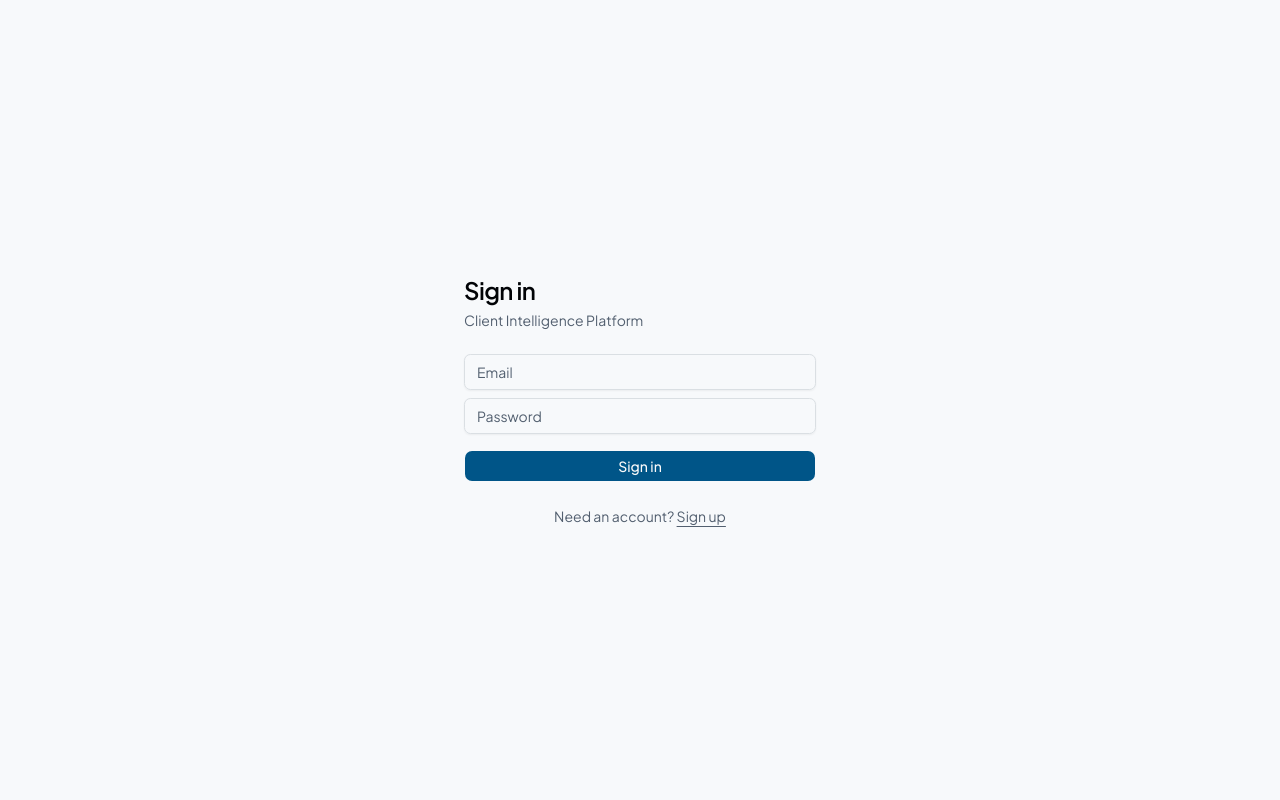
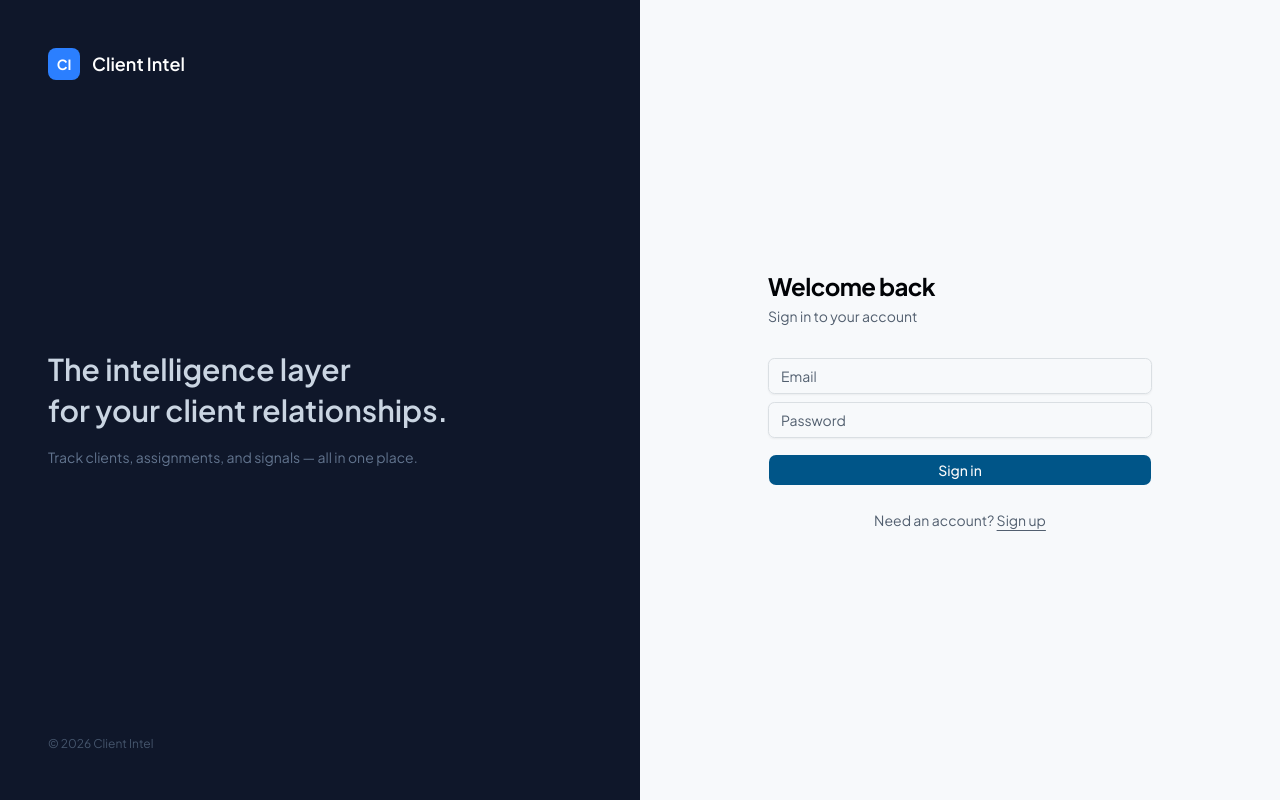
Before and after one commit to artzavala/RW3-Marketing, a Next.js app: page /sign-in in a window 1280 px wide. Built offline with nearby package versions, Linux system fonts and the light colour scheme.

Commit message:
feat(ui): redesign auth pages — split-panel navy/white layout
Co-Authored-By: Claude Sonnet 4.6 <noreply@anthropic.com>

```diff
--- a/src/app/(auth)/sign-in/page.tsx
+++ b/src/app/(auth)/sign-in/page.tsx
@@ -33,11 +33,30 @@ export default function SignInPage() {
   }
 
   return (
-    <div className="flex min-h-screen items-center justify-center bg-background">
-      <div className="w-full max-w-sm space-y-6 px-4">
-        <div className="space-y-1">
-          <h1 className="text-2xl font-semibold tracking-tight">Sign in</h1>
-          <p className="text-sm text-muted-foreground">Client Intelligence Platform</p>
+    <div className="flex min-h-screen">
+      {/* Left panel — navy brand */}
+      <div className="hidden lg:flex lg:w-1/2 bg-[#0F172A] flex-col justify-between p-12">
+        <div className="flex items-center gap-3">
+          <div className="h-8 w-8 rounded-lg bg-blue-500 flex items-center justify-center">
+            <span className="text-white font-bold text-sm">CI</span>
+          </div>
+          <span className="text-white font-semibold text-lg">Client Intel</span>
+        </div>
+        <div>
+          <p className="text-slate-300 text-3xl font-semibold leading-snug">
+            The intelligence layer<br />for your client relationships.
+          </p>
+          <p className="text-slate-500 mt-4 text-sm">Track clients, assignments, and signals — all in one place.</p>
+        </div>
+        <p className="text-slate-600 text-xs">© 2026 Client Intel</p>
+      </div>
+
+      {/* Right panel — form */}
+      <div className="flex flex-1 flex-col items-center justify-center bg-background px-6 py-12">
+        <div className="w-full max-w-sm">
+          <div className="mb-8">
+            <h1 className="text-2xl font-bold tracking-tight">Welcome back</h1>
+            <p className="text-muted-foreground mt-1 text-sm">Sign in to your account</p>
           </div>
           <form onSubmit={handleSubmit} className="space-y-4">
             <div className="space-y-2">
@@ -63,7 +82,7 @@ export default function SignInPage() {
               {loading ? 'Signing in…' : 'Sign in'}
             </Button>
           </form>
-        <p className="text-center text-sm text-muted-foreground">
+          <p className="text-center text-sm text-muted-foreground mt-6">
             Need an account?{' '}
             <Link href="/sign-up" className="underline underline-offset-4">
               Sign up
@@ -71,5 +90,6 @@ export default function SignInPage() {
           </p>
         </div>
       </div>
+    </div>
   )
 }
--- a/src/app/(auth)/sign-up/page.tsx
+++ b/src/app/(auth)/sign-up/page.tsx
@@ -37,8 +37,27 @@ export default function SignUpPage() {
 
   if (done) {
     return (
-      <div className="flex min-h-screen items-center justify-center bg-background">
-        <div className="w-full max-w-sm space-y-4 px-4 text-center">
+      <div className="flex min-h-screen">
+        {/* Left panel — navy brand */}
+        <div className="hidden lg:flex lg:w-1/2 bg-[#0F172A] flex-col justify-between p-12">
+          <div className="flex items-center gap-3">
+            <div className="h-8 w-8 rounded-lg bg-blue-500 flex items-center justify-center">
+              <span className="text-white font-bold text-sm">CI</span>
+            </div>
+            <span className="text-white font-semibold text-lg">Client Intel</span>
+          </div>
+          <div>
+            <p className="text-slate-300 text-3xl font-semibold leading-snug">
+              The intelligence layer<br />for your client relationships.
+            </p>
+            <p className="text-slate-500 mt-4 text-sm">Track clients, assignments, and signals — all in one place.</p>
+          </div>
+          <p className="text-slate-600 text-xs">© 2026 Client Intel</p>
+        </div>
+
+        {/* Right panel — success state */}
+        <div className="flex flex-1 flex-col items-center justify-center bg-background px-6 py-12">
+          <div className="w-full max-w-sm space-y-4 text-center">
             <h1 className="text-2xl font-semibold">Check your email</h1>
             <p className="text-sm text-muted-foreground">
               We sent a confirmation link to <strong>{email}</strong>.
@@ -48,15 +67,35 @@ export default function SignUpPage() {
             </Link>
           </div>
         </div>
+      </div>
     )
   }
 
   return (
-    <div className="flex min-h-screen items-center justify-center bg-background">
-      <div className="w-full max-w-sm space-y-6 px-4">
-        <div className="space-y-1">
-          <h1 className="text-2xl font-semibold tracking-tight">Create account</h1>
-          <p className="text-sm text-muted-foreground">Client Intelligence Platform</p>
+    <div className="flex min-h-screen">
+      {/* Left panel — navy brand */}
+      <div className="hidden lg:flex lg:w-1/2 bg-[#0F172A] flex-col justify-between p-12">
+        <div className="flex items-center gap-3">
+          <div className="h-8 w-8 rounded-lg bg-blue-500 flex items-center justify-center">
+            <span className="text-white font-bold text-sm">CI</span>
+          </div>
+          <span className="text-white font-semibold text-lg">Client Intel</span>
+        </div>
+        <div>
+          <p className="text-slate-300 text-3xl font-semibold leading-snug">
+            The intelligence layer<br />for your client relationships.
+          </p>
+          <p className="text-slate-500 mt-4 text-sm">Track clients, assignments, and signals — all in one place.</p>
+        </div>
+        <p className="text-slate-600 text-xs">© 2026 Client Intel</p>
+      </div>
+
+      {/* Right panel — form */}
+      <div className="flex flex-1 flex-col items-center justify-center bg-background px-6 py-12">
+        <div className="w-full max-w-sm">
+          <div className="mb-8">
+            <h1 className="text-2xl font-bold tracking-tight">Create your account</h1>
+            <p className="text-muted-foreground mt-1 text-sm">Join Client Intel to manage your clients</p>
           </div>
           <form onSubmit={handleSubmit} className="space-y-4">
             <div className="space-y-2">
@@ -91,7 +130,7 @@ export default function SignUpPage() {
               {loading ? 'Creating account…' : 'Create account'}
             </Button>
           </form>
-        <p className="text-center text-sm text-muted-foreground">
+          <p className="text-center text-sm text-muted-foreground mt-6">
             Already have an account?{' '}
             <Link href="/sign-in" className="underline underline-offset-4">
               Sign in
@@ -99,5 +138,6 @@ export default function SignUpPage() {
           </p>
         </div>
       </div>
+    </div>
   )
 }
```
Lines whose indentation alone changed are shown as unchanged.
